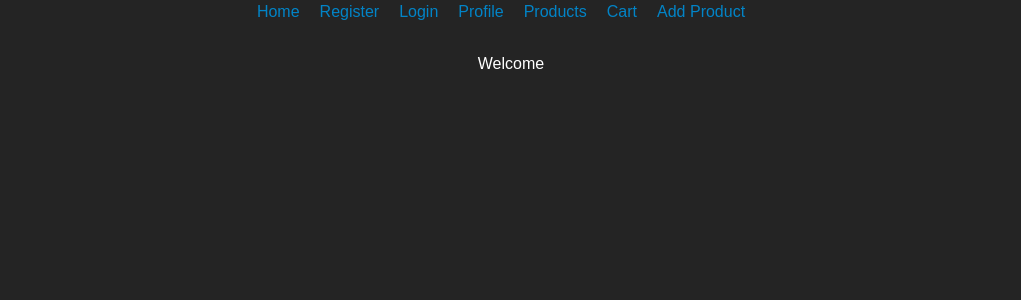
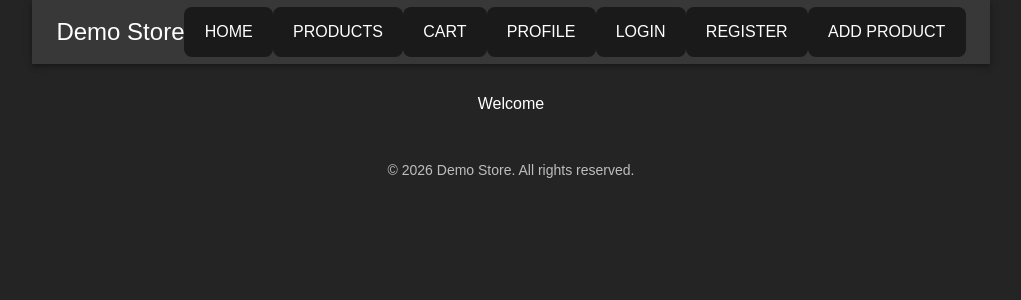
Before and after one commit to antonovmike/demo_store, a React (Vite) app in the folder client/: page /forgot-password in a window 1280 px wide. Shown: the top 300 px of the page, without its empty margins (129-1150 px from the left). Built offline with nearby package versions, Linux system fonts and the light colour scheme; no server answers.

Commit message:
[IMP] Add global page style to App.txt
- Pages wrapped in <Layout>
- Removed <nav>
- Removed import { Link } from "@mui/material"

```diff
--- a/client/src/App.tsx
+++ b/client/src/App.tsx
@@ -1,11 +1,11 @@
 import CssBaseline from "@mui/material/CssBaseline";
 import { Routes, Route, HashRouter } from "react-router-dom";
-import { Link } from "@mui/material";
 import { ThemeProvider } from "@mui/material/styles";
 
 import theme from "./theme";
 import { AuthProvider } from "./context/AuthContext.jsx";
 
+import Layout from "./components/Layout";
 import HomePage from "./components/HomePage";
 import CartPage from "./components/CartPage";
 import ForgotPasswordForm from "./components/ForgotPasswordForm.js";
@@ -23,32 +23,74 @@ function App() {
       <HashRouter>
         <ThemeProvider theme={theme}>
           <CssBaseline>
-            <nav>
-              <Link href="#/">Home</Link>
-              <Link href="#/register">Register</Link>
-              <Link href="#/login">Login</Link>
-              <Link href="#/profile">Profile</Link>
-              <Link href="#/products">Products</Link>
-              <Link href="#/cart">Cart</Link>
-              <Link href="#/add">Add Product</Link>
-            </nav>
             <Routes>
-              <Route path="/" element={<HomePage />} />
-              <Route path="/register" element={<RegisterForm />} />
+              <Route
+                path="/"
+                element={
+                  <Layout>
+                    <HomePage />
+                  </Layout>
+                }
+              />
+              <Route
+                path="/register"
+                element={
+                  <Layout>
+                    <RegisterForm />
+                  </Layout>
+                }
+              />
               <Route path="/forgot-password" element={<ForgotPasswordForm />} />
-              <Route path="/reset-password" element={<ResetPasswordForm />} />
-              <Route path="/login" element={<LoginForm />} />
+              <Route
+                path="/reset-password"
+                element={
+                  <Layout>
+                    <ResetPasswordForm />
+                  </Layout>
+                }
+              />
+              <Route
+                path="/login"
+                element={
+                  <Layout>
+                    <LoginForm />
+                  </Layout>
+                }
+              />
               <Route
                 path="/profile"
                 element={
                   <PrivateRoute>
-                    <ProfilePage />
+                    <Layout>
+                      <ProfilePage />
+                    </Layout>
                   </PrivateRoute>
                 }
               />
-              <Route path="/products" element={<ProductsPage />} />
-              <Route path="/cart" element={<CartPage />} />
-              <Route path="/add" element={<AddProductPage />} />
+              <Route
+                path="/products"
+                element={
+                  <Layout>
+                    <ProductsPage />
+                  </Layout>
+                }
+              />
+              <Route
+                path="/cart"
+                element={
+                  <Layout>
+                    <CartPage />
+                  </Layout>
+                }
+              />
+              <Route
+                path="/add"
+                element={
+                  <Layout>
+                    <AddProductPage />
+                  </Layout>
+                }
+              />
             </Routes>
           </CssBaseline>
         </ThemeProvider>
--- a/client/src/components/Layout.tsx
+++ b/client/src/components/Layout.tsx
@@ -40,7 +40,17 @@ export default function Layout({ children }: { children: React.ReactNode }) {
         </Toolbar>
       </AppBar>
 
-      <Container sx={{ mt: 4, mb: 4 }}>{children}</Container>
+      <Container
+        sx={{
+          display: "flex",
+          flexDirection: "column",
+          gap: 2,
+          width: "100%",
+          maxWidth: 400,
+        }}
+      >
+        {children}
+      </Container>
 
       <Box
         component="footer"
```
